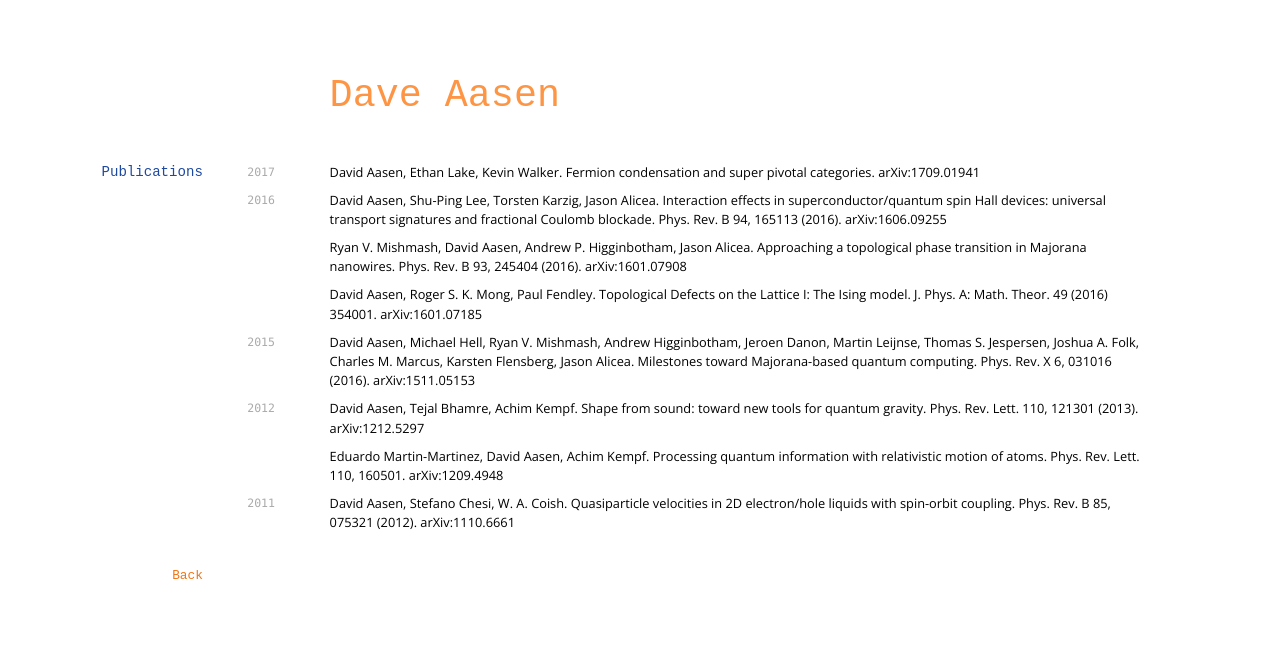
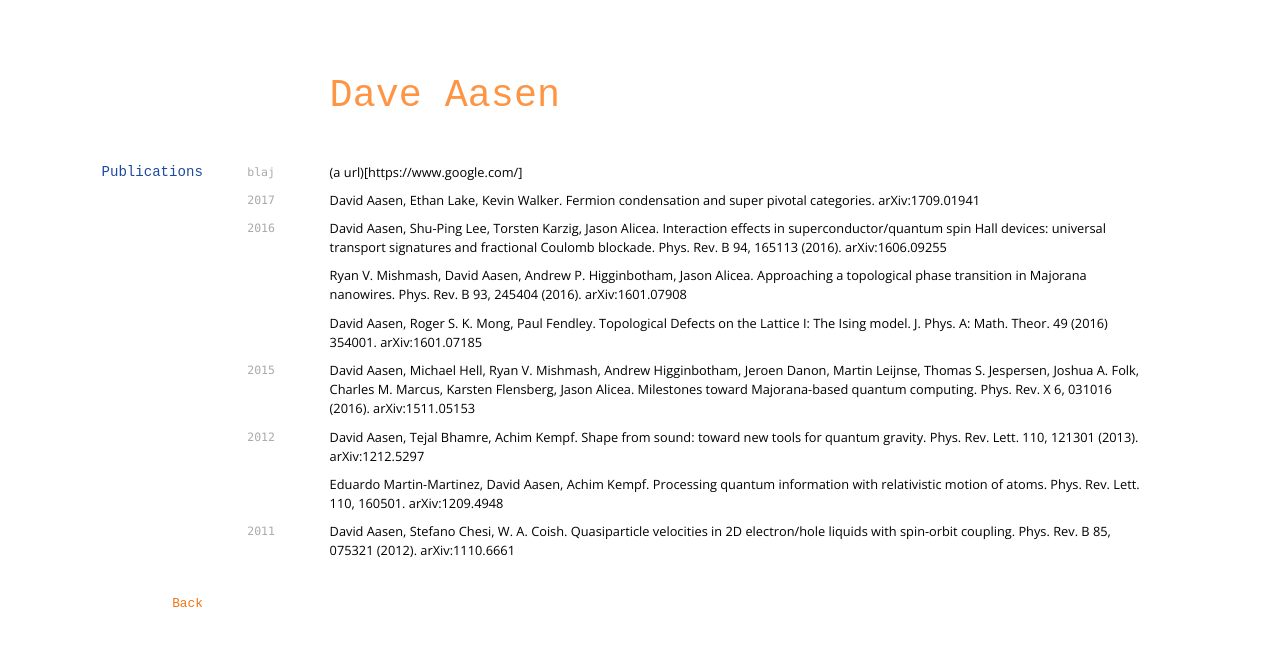
Before and after one commit to davidaasen/davidaasen.github.io, a Jekyll site: the page built from refsprimeprime.md, in a window 1280 px wide. Shown: the top 646 px of the page. Built offline with Jekyll 4.4.1, drawn with Linux system fonts in a browser that asks for light colours; nearby versions of some CDN libraries.

Commit message:
Update refsprimeprime.md

```diff
--- a/refsprimeprime.md
+++ b/refsprimeprime.md
@@ -9,6 +9,9 @@ title: References
 ## Publications
 
 <!-- ### Journals -->
+
+`blaj`
+(a url)[https://www.google.com/]
 
 `2017`
 David Aasen, Ethan Lake, Kevin Walker. Fermion condensation and super pivotal categories. [arXiv:1709.01941](https://arxiv.org/abs/1709.01941)
```
